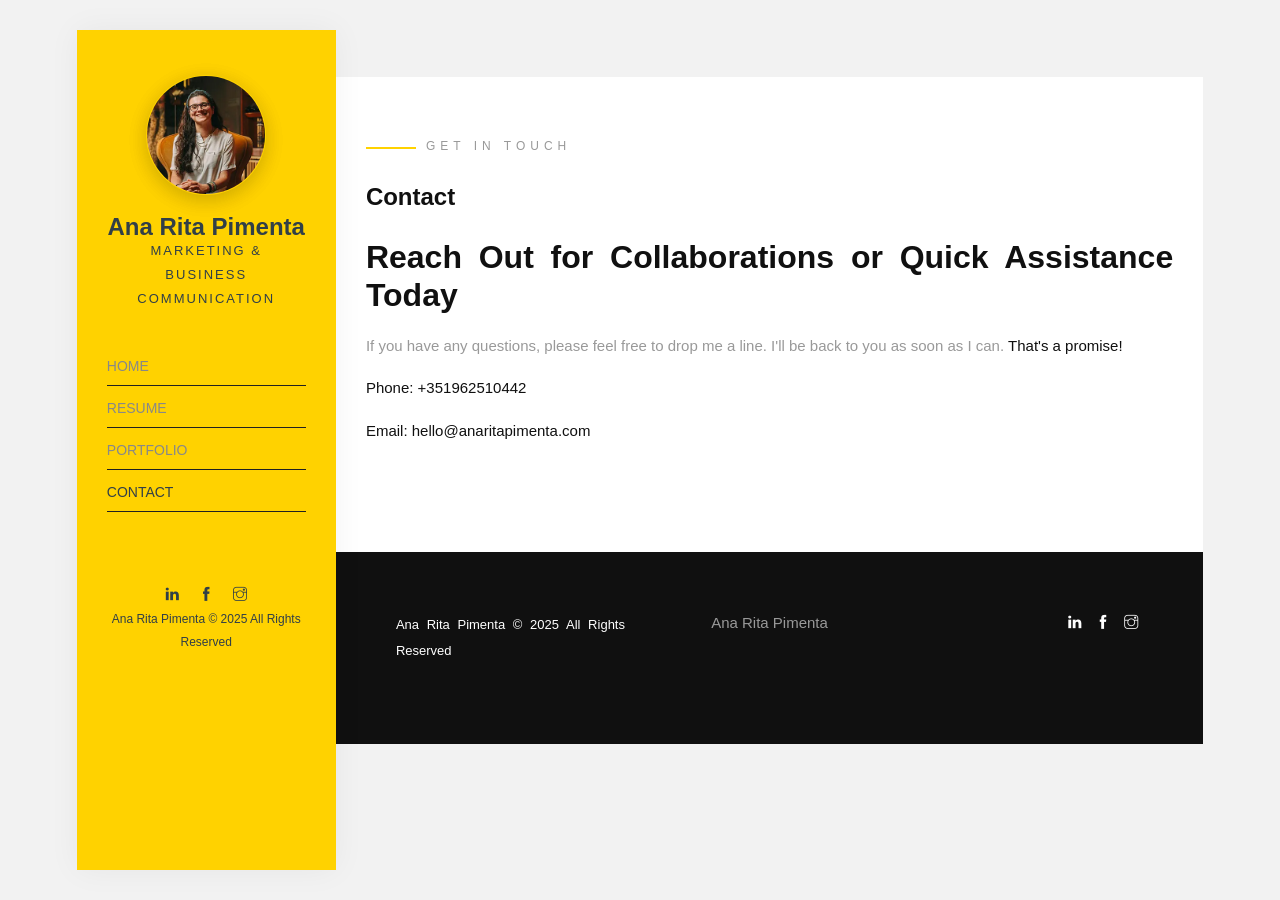
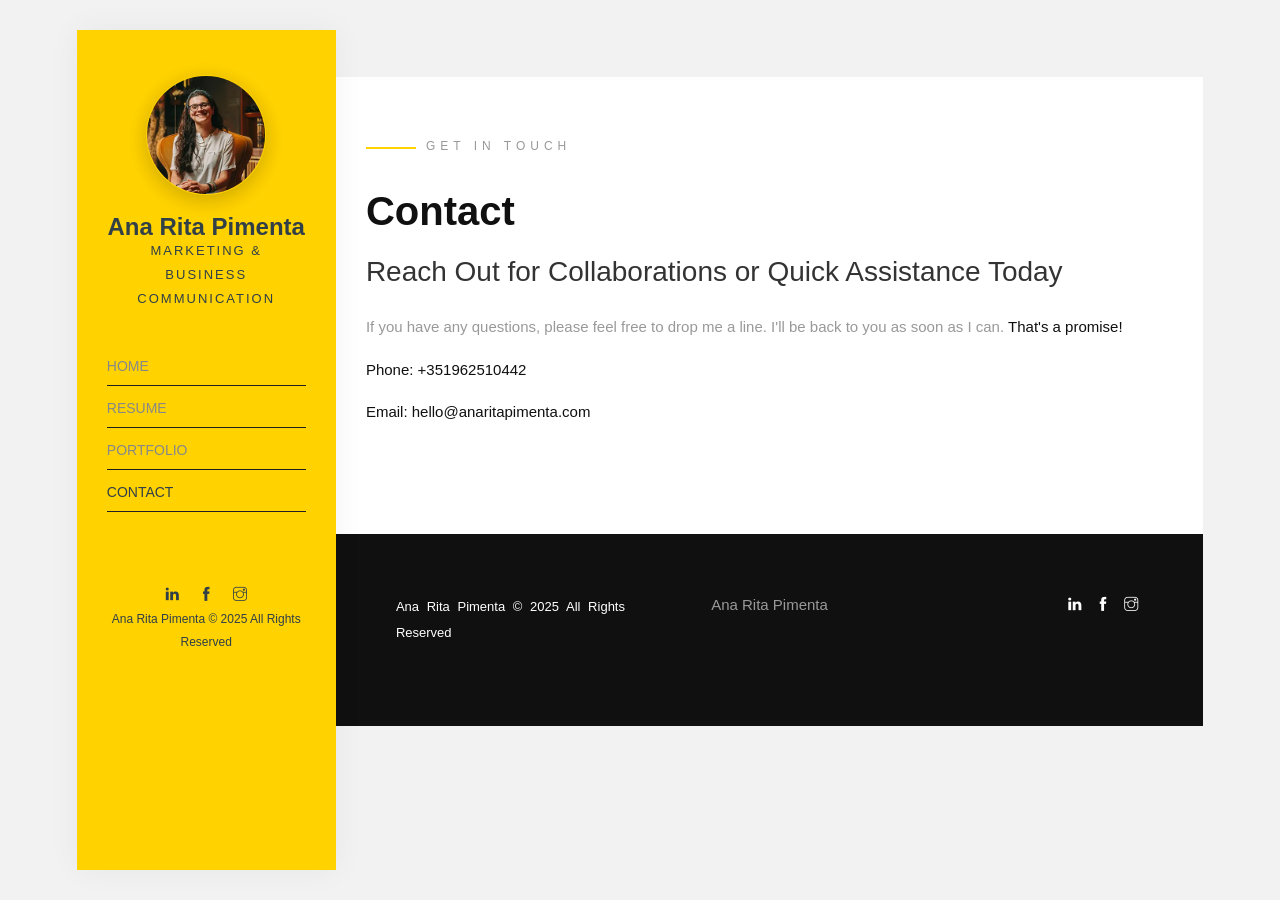
Before and after one commit to anaritapimenta/anaritapimenta.github.io, a Jekyll site: the page built from contact.html, in a window 1280 px wide. Built offline with Jekyll 4.4.1, drawn with Linux system fonts in a browser that asks for light colours; some web fonts are replaced.

Commit message:
Update contact.html

```diff
--- a/contact.html
+++ b/contact.html
@@ -3,6 +3,20 @@ title: Contact and Connect
 layout: default
 description: Get in touch for questions, collaborations, or just to say hello. I’m here to help and will respond promptly.
 ---
+
+<style>
+  .about-heading {
+    font-size: 2.5rem; /* tamanho maior para o H1 */
+    margin-bottom: 0.2em;
+  }
+  .about-heading + h2 {
+    font-size: 1.75rem; /* menor que o H1 */
+    font-weight: normal;
+    margin-top: 0;
+    margin-bottom: 1em;
+    color: #333;
+  }
+</style>
 
 <section class="contact" aria-labelledby="contact-heading">
   <div class="container-fluid">
```
